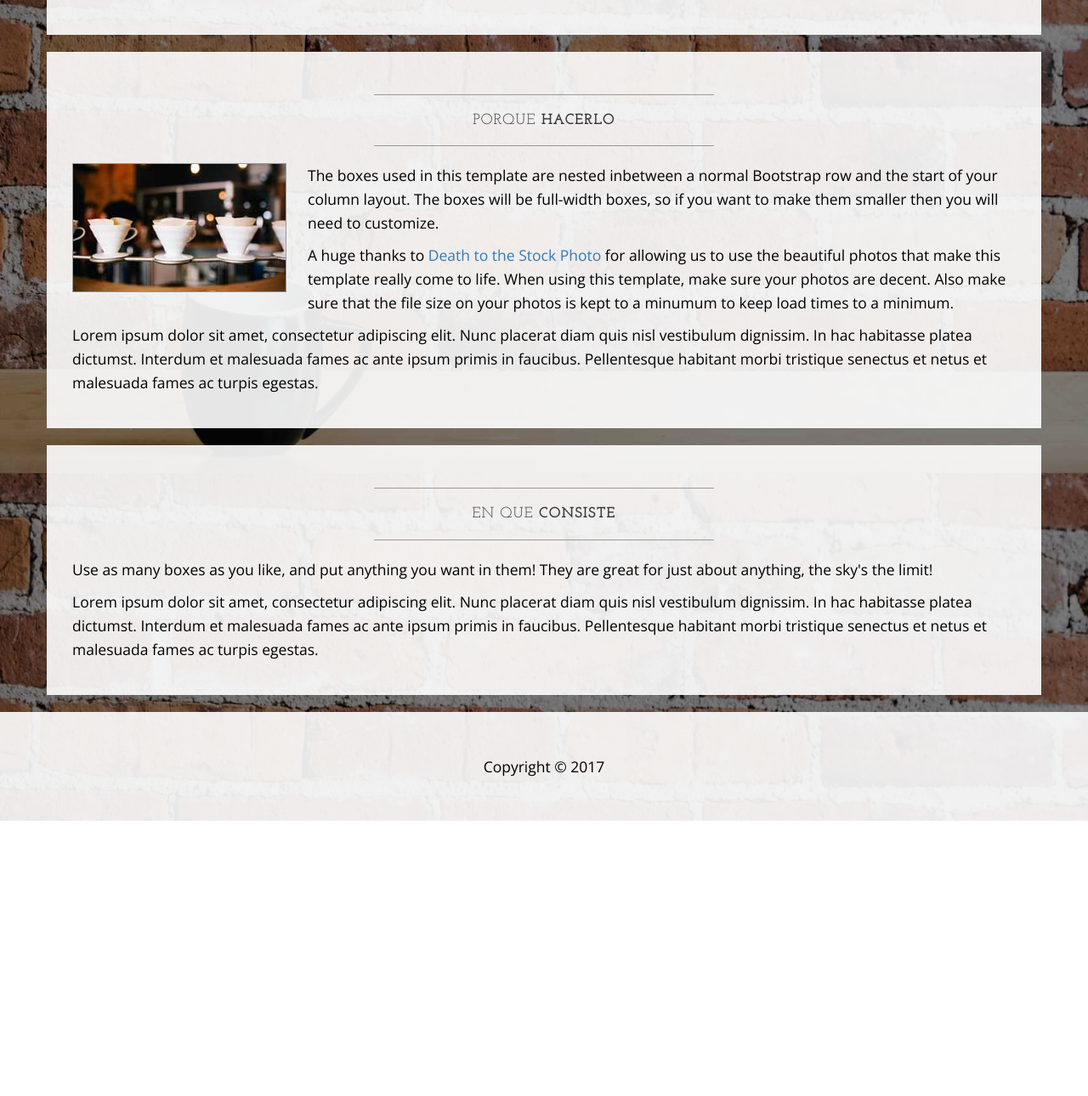
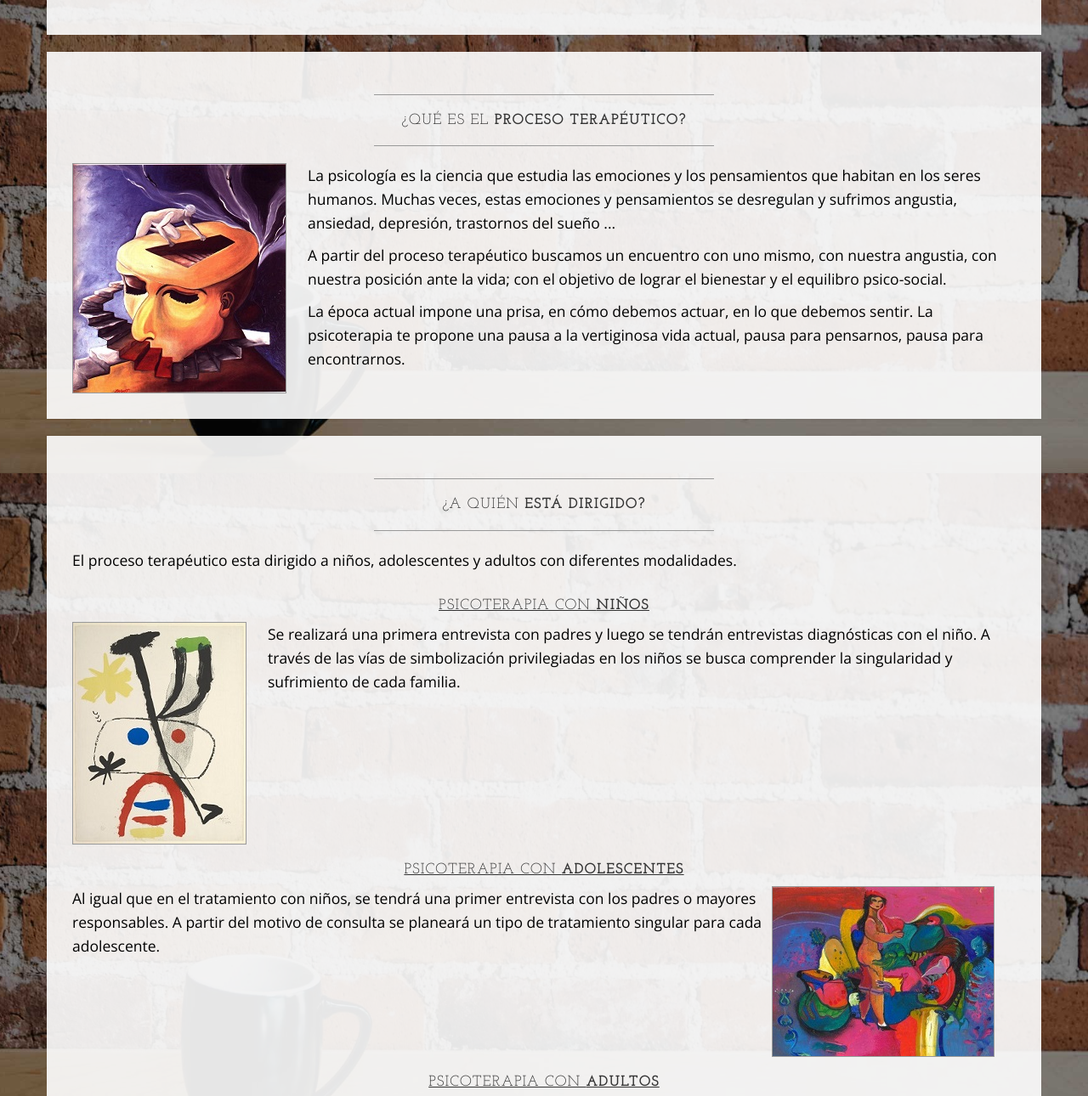
Before and after one commit to PabloFederico/Web-Ale, a plain HTML site: page index.html in a window 1280 px wide. Shown: the part 1043-2333 px from the top of the page at 85% size. Before the commit the page ends 2009 px from the top, so only its background shows below. Drawn offline with nearby package versions, Linux system fonts and the light colour scheme.

Commit message:
mas cambios

```diff
--- a/index.html
+++ b/index.html
@@ -1,4 +1,5 @@
-<!DOCTYPE html>
+<!DOCTYPE html PUBLIC "-//W3C//DTD XHTML 1.0 Strict//EN" "http://www.w3.org/TR/xhtml1/DTD/xhtml1-strict.dtd">
+<html lang="es-Es" xmlns="http://www.w3.org/1999/xhtml">
 <html lang="en">
 
 <head>
@@ -62,7 +63,7 @@
                         <a href="blog.html">Articulos</a>
                     </li>
 					<li>
-                        <a href="contact.html">CV</a>
+                        <a href="cv.html">CV</a>
                     </li>
                     <li>
                         <a href="contact.html">Contacto</a>
@@ -126,15 +127,15 @@
             <div class="box">
                 <div class="col-lg-12">
                     <hr>
-                    <h2 class="intro-text text-center">Porque
-                        <strong>hacerlo</strong>
+                    <h2 class="intro-text text-center">	&iquest;Qu&eacute; es el
+                        <strong>proceso terap&eacute;utico?</strong>
                     </h2>
                     <hr>
-                    <img class="img-responsive img-border img-left" src="img/intro-pic.jpg" alt="">
+                    <img class="img-responsive img-border img-left" src="img/index1.jpg" alt="">
                     <hr class="visible-xs">
-                    <p>The boxes used in this template are nested inbetween a normal Bootstrap row and the start of your column layout. The boxes will be full-width boxes, so if you want to make them smaller then you will need to customize.</p>
-                    <p>A huge thanks to <a href="http://join.deathtothestockphoto.com/" target="_blank">Death to the Stock Photo</a> for allowing us to use the beautiful photos that make this template really come to life. When using this template, make sure your photos are decent. Also make sure that the file size on your photos is kept to a minumum to keep load times to a minimum.</p>
-                    <p>Lorem ipsum dolor sit amet, consectetur adipiscing elit. Nunc placerat diam quis nisl vestibulum dignissim. In hac habitasse platea dictumst. Interdum et malesuada fames ac ante ipsum primis in faucibus. Pellentesque habitant morbi tristique senectus et netus et malesuada fames ac turpis egestas.</p>
+                    <p>La psicolog&iacute;a es la ciencia que estudia las emociones y los pensamientos que habitan en los seres humanos. Muchas veces, estas emociones y  pensamientos se desregulan y sufrimos angustia, ansiedad, depresi&oacute;n, trastornos del sue&ntilde;o ...</p>
+                    <p>A partir del proceso terap&eacute;utico buscamos un encuentro con uno mismo, con nuestra angustia, con nuestra posici&oacute;n ante la vida; con el objetivo de lograr el bienestar y el equilibro psico-social. </p>
+                    <p>La &eacute;poca actual impone una prisa, en c&oacute;mo debemos actuar, en lo que debemos sentir. La psicoterapia te propone una pausa a la vertiginosa vida actual, pausa para pensarnos, pausa para encontrarnos.</p>
                 </div>
             </div>
         </div>
@@ -143,14 +144,43 @@
             <div class="box">
                 <div class="col-lg-12">
                     <hr>
-                    <h2 class="intro-text text-center">En que
-                        <strong>consiste</strong>
+                    <h2 class="intro-text text-center">	&iquest;A qui&eacute;n <strong>est&aacute; dirigido?</strong>
                     </h2>
                     <hr>
-                    <p>Use as many boxes as you like, and put anything you want in them! They are great for just about anything, the sky's the limit!</p>
-                    <p>Lorem ipsum dolor sit amet, consectetur adipiscing elit. Nunc placerat diam quis nisl vestibulum dignissim. In hac habitasse platea dictumst. Interdum et malesuada fames ac ante ipsum primis in faucibus. Pellentesque habitant morbi tristique senectus et netus et malesuada fames ac turpis egestas.</p>
+                    <p>El proceso terap&eacute;utico esta dirigido a ni&ntilde;os, adolescentes y adultos con diferentes modalidades.</p>
+                </div>
+				<div class="col-lg-12">
+
+                    <u><h2 class="intro-text text-center">Psicoterapia con
+                        <strong>ni&ntilde;os</strong></u>
+                    </h2>
+                    <img class="img-responsive img-border img-left" src="img/indexninos.jpg" alt="">
+                    <hr class="visible-xs">
+                    <p>Se realizar&aacute; una primera entrevista con padres y luego se tendr&aacute;n entrevistas diagn&oacute;sticas con el ni&ntilde;o. A trav&eacute;s de las v&iacute;as de simbolizaci&oacute;n privilegiadas en  los ni&ntilde;os se busca comprender la singularidad y sufrimiento de cada familia. </p>
+
+                </div><br><br>
+				<div class="col-lg-12">
+
+                    <u><h2 class="intro-text text-center">Psicoterapia con
+                        <strong>adolescentes</strong></u>
+                    </h2>
+                    <img class="img-responsive img-border img-left" src="img/indexadolescentes.jpg" alt="" style="float:right !important;">
+
+                    <p>Al igual que en el tratamiento con ni&ntilde;os, se tendr&aacute; una primer entrevista con los padres o mayores responsables. A partir del motivo de consulta se planear&aacute; un tipo de tratamiento singular para cada adolescente.  </p>
+
+                </div><br><br>
+				<div class="col-lg-12">
+
+                    <u><h2 class="intro-text text-center">Psicoterapia con
+                        <strong>adultos</strong></u>
+                    </h2>
+                    <img class="img-responsive img-border img-left" src="img/indexadultos.jpg" alt="">
+                    <hr class="visible-xs">
+                    <p>En la primera entrevista se acordar&aacute; con el paciente los objetivos,  modalidad,  frecuencia y  honorarios de acuerdo al motivo de consulta. Se ofrece un espacio de escucha donde la singularidad de cada sujeto pueda emerger. Se utilizaran diferentes herramientas psicoterap&eacute;uticas, desde diversos enfoques te&oacute;ricos,  que permitan ayudarnos a trabajar la problem&aacute;tica.   </p>
+
                 </div>
             </div>
+
         </div>
 
     </div>
@@ -160,7 +190,7 @@
         <div class="container">
             <div class="row">
                 <div class="col-lg-12 text-center">
-                    <p>Copyright &copy; 2017</p>
+                    <p>"Somos lo que hacemos con lo que hicieron de nosotros" J.P. Sartre</p>
                 </div>
             </div>
         </div>
```
Also changed, not shown: contact.html (+1 -1 lines), cv.html (+2 -2 lines), img/index1.jpg (added), img/indexadolescentes.jpg (added), img/indexadultos.jpg (added), img/indexninos.jpg (added).
